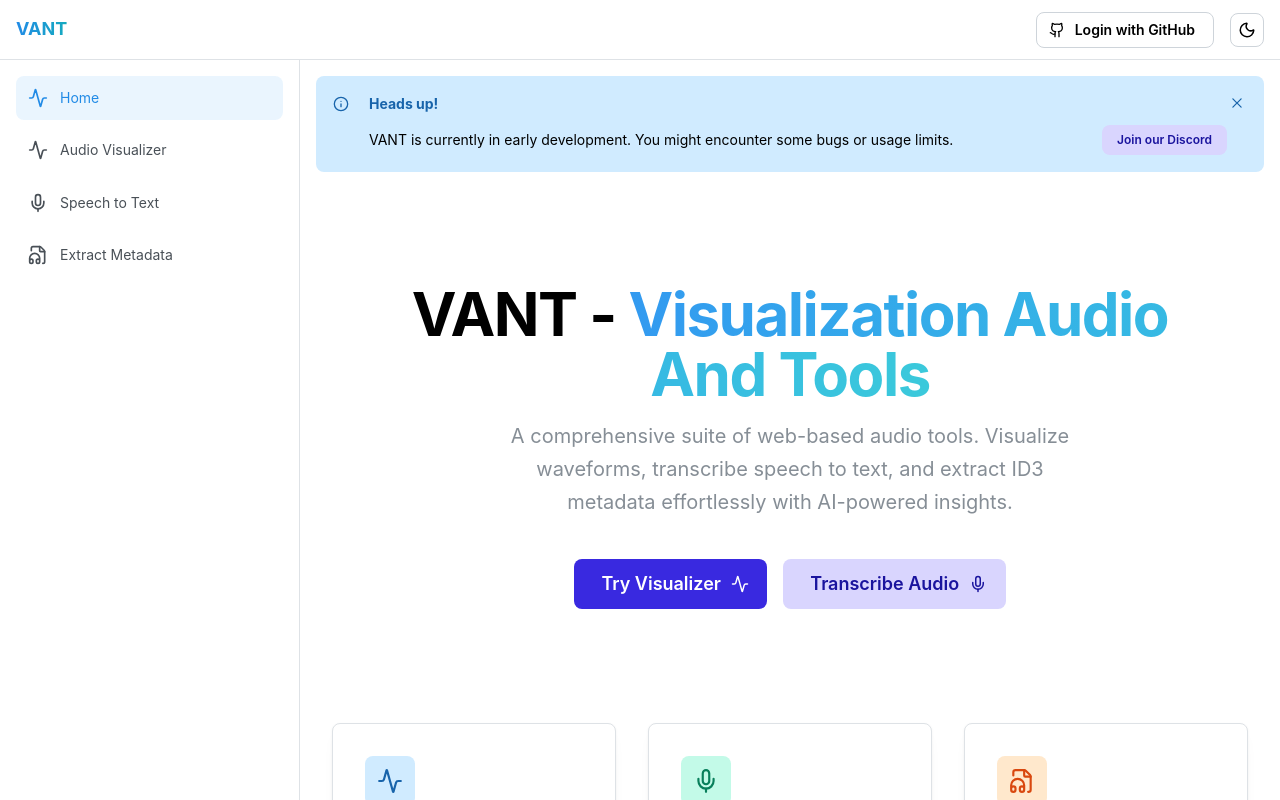
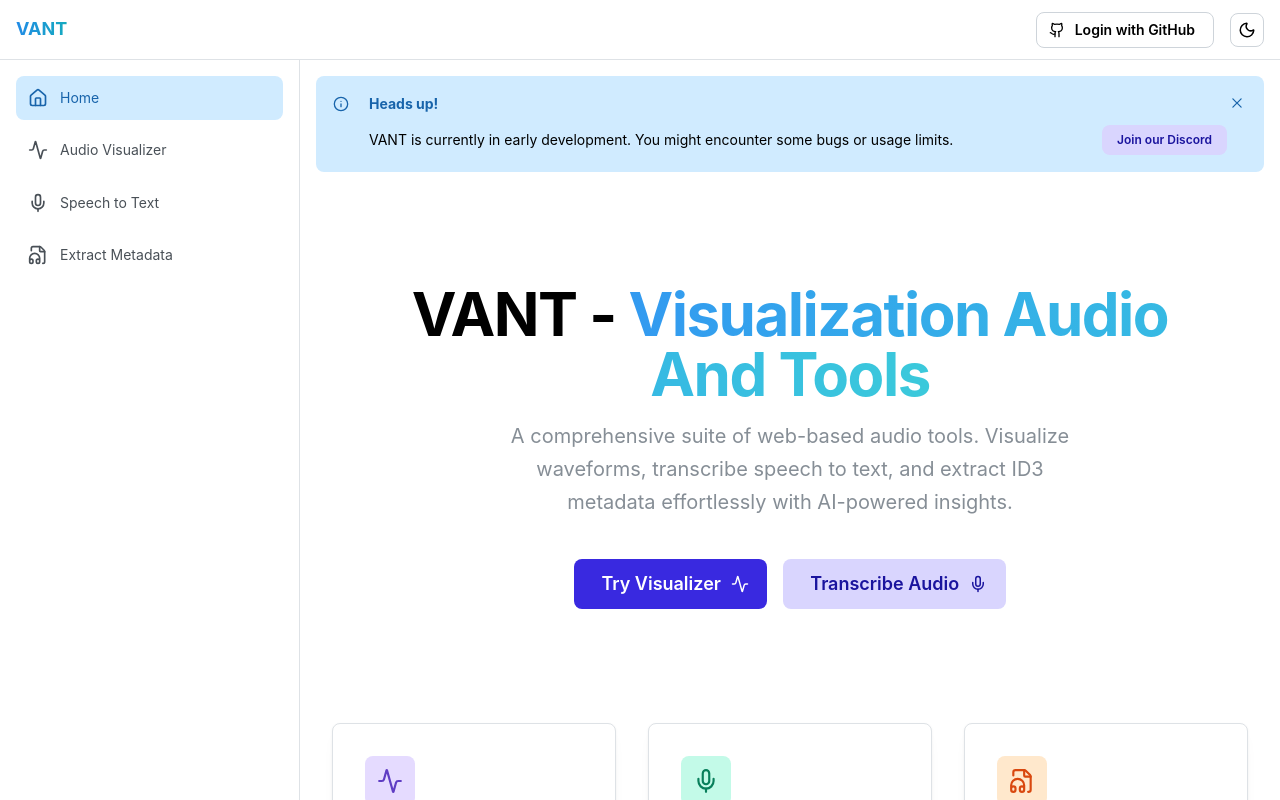
Before and after one commit to Razael-Fox/visualization-audio-tools, a Next.js app: page / in a window 1280 px wide. Shown: the top 800 px of the page. Built offline with nearby package versions, Linux system fonts and the light colour scheme; no server answers.

Commit message:
fix: navbar icons, auto-close, and consistent card colors (Items 2, 4, 11)

```diff
--- a/src/app/page.tsx
+++ b/src/app/page.tsx
@@ -10,7 +10,7 @@
       title: "Audio Visualizer",
       description: "Visualize audio waveform and frequency spectrum in real-time.",
       icon: Activity,
-      color: "blue",
+      color: "violet",
       href: "/visualizer"
     },
     {
--- a/src/components/layout/AppLayout.tsx
+++ b/src/components/layout/AppLayout.tsx
@@ -13,21 +13,26 @@
 import { useDisclosure } from "@mantine/hooks";
 import Link from "next/link";
 import { usePathname } from "next/navigation";
-import { Activity, FileAudio, Mic } from "lucide-react";
+import { useEffect } from "react";
+import { Activity, FileAudio, Mic, Home } from "lucide-react";
 import { ColorSchemesSwitcher } from "@/components/color-schemes-switcher";
 import { GitHubLoginButton } from "@/components/Auth/GitHubLoginButton";
 import { SiteBanner } from "@/components/SiteBanner/SiteBanner";
 
 const links = [
-  { link: "/", label: "Home", icon: Activity },
-  { link: "/visualizer", label: "Audio Visualizer", icon: Activity },
-  { link: "/speech-to-text", label: "Speech to Text", icon: Mic },
-  { link: "/metadata", label: "Extract Metadata", icon: FileAudio },
+  { link: "/", label: "Home", icon: Home, color: "blue" },
+  { link: "/visualizer", label: "Audio Visualizer", icon: Activity, color: "violet" },
+  { link: "/speech-to-text", label: "Speech to Text", icon: Mic, color: "teal" },
+  { link: "/metadata", label: "Extract Metadata", icon: FileAudio, color: "orange" },
 ];
 
 export function AppLayout({ children }: { children: React.ReactNode }) {
-  const [opened, { toggle }] = useDisclosure();
+  const [opened, { toggle, close }] = useDisclosure();
   const pathname = usePathname();
+
+  useEffect(() => {
+    close();
+  }, [pathname, close]);
 
   return (
     <AppShell
@@ -83,9 +88,18 @@
               data-active={item.link === pathname || undefined}
               className={`flex items-center gap-3 p-3 rounded-md transition-colors ${
                 item.link === pathname
-                  ? "bg-blue-500/10 text-blue-600 dark:text-blue-400 font-medium"
+                  ? ""
                   : "hover:bg-gray-100 dark:hover:bg-gray-800 text-gray-700 dark:text-gray-300"
               }`}
+              style={
+                item.link === pathname
+                  ? {
+                      backgroundColor: `var(--mantine-color-${item.color}-light)`,
+                      color: `var(--mantine-color-${item.color}-light-color)`,
+                      fontWeight: 500,
+                    }
+                  : {}
+              }
             >
               <item.icon size={20} />
               <Text size="sm">{item.label}</Text>
```
